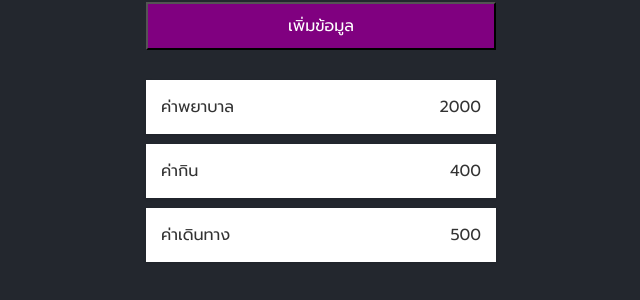
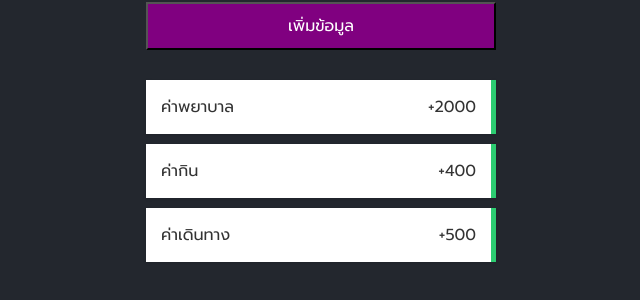
Before and after one commit to notnapat/Not-React-Test, a React (Create React App) app: page / in a window 1280 px wide. Shown: the part 384-684 px from the top of the page, without its empty margins (319-959 px from the left). Built offline with nearby package versions, Linux system fonts and the light colour scheme.

Commit message:
Css +expense , -income

```diff
--- a/src/components/Item.css
+++ b/src/components/Item.css
@@ -3,3 +3,10 @@
     text-align: center;
     list-style-type:none;
 }
+.expense{   /*Css +- 3.1 */
+    border-right: 5px solid red;
+
+}
+.income{   /*Css +- 3'1 */
+    border-right: 5px solid #2ccc71;
+}
--- a/src/components/Item.js
+++ b/src/components/Item.js
@@ -1,10 +1,13 @@
 import './Item.css'
 import PropTypes from 'prop-types'
 
-//Type 4 props
-const Item =(/*T4 props3*/{title,amount})=>{
+// Css +expense , -income
+const Item =(props)=>{
+    const {title,amount} = props
+    const status =amount <0 ? "expense":"income"  // Css + -  1 ถ้าน้อยกว่า0 ให้ จริง ถ้ามากกว่า 0 ให้ผิด
+    const symbol = amount<0 ? "-":"+"  // Css + -  2 ถ้าน้อยกว่า0 ให้ - ถ้ามากกว่า 0 ให้ +
     return(
-        <li className="item">{/*T4 props4*/title}<span>{amount}</span></li>
+        <li className={status}>{title}<span>{symbol}{Math.abs(amount)}</span></li> // Css +- 3 +item.css , 'Math.abs' คือทำให้เครื่องหมาย+-ตอนระบุในinput แสดงออกมาตัวเดียว
 
     )
     }
@@ -13,6 +16,12 @@
         title:PropTypes.string.isRequired,
         amount:PropTypes.number.isRequired
     }
+   //Type 4 props const Item =(/*T4 props3*/{title,amount})=>{
+    // return(
+    //     <li className="item">{/*T4 props4*/title}<span>{amount}</span></li>
+
+    // )
+    // }
 // //Type 3 props
 // const Item =(/*T3 props3*/props)=>{
 //     /*T3 props4*/ const {title,amount} = props
```
